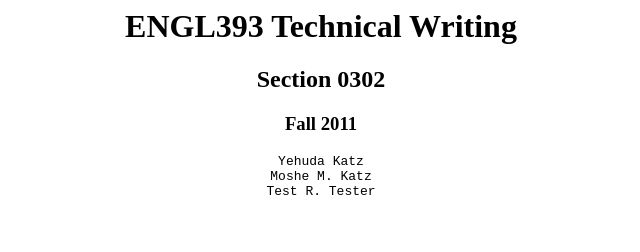
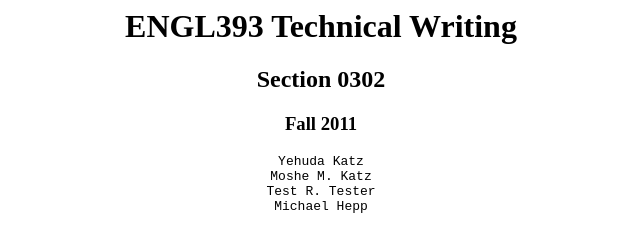
Before and after one commit to ENGL393/engl393.github.com, a plain HTML site: page index.html in a window 1280 px wide. Shown: the whole page, without its empty margins (319-959 px from the left). Drawn offline with Linux system fonts and the light colour scheme.

Commit message:
Update index.html

```diff
--- a/index.html
+++ b/index.html
@@ -10,6 +10,7 @@
 Yehuda Katz
 Moshe M. Katz
 Test R. Tester
+Michael Hepp
 
 <!--  Add your name above this line -->
 </pre>
```
